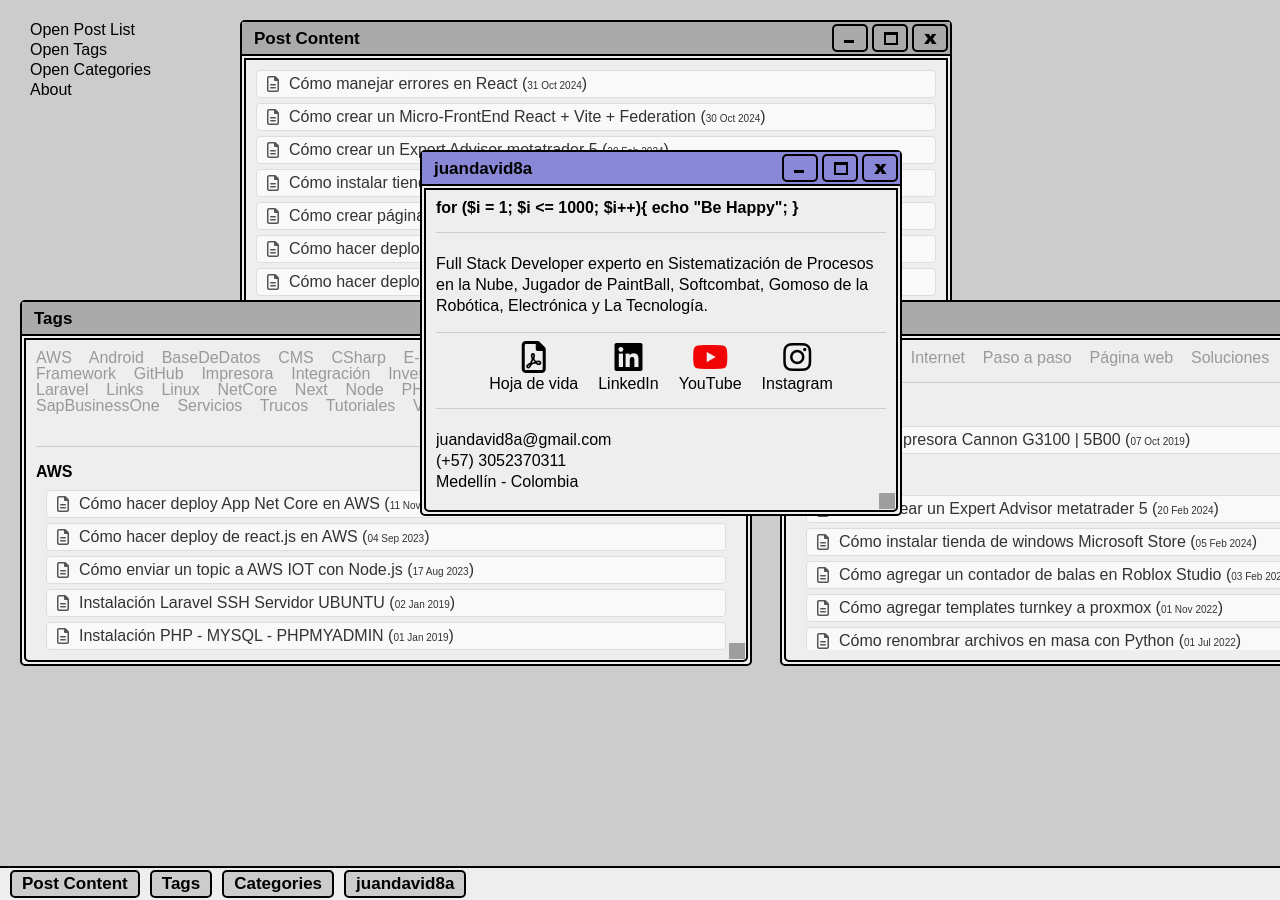
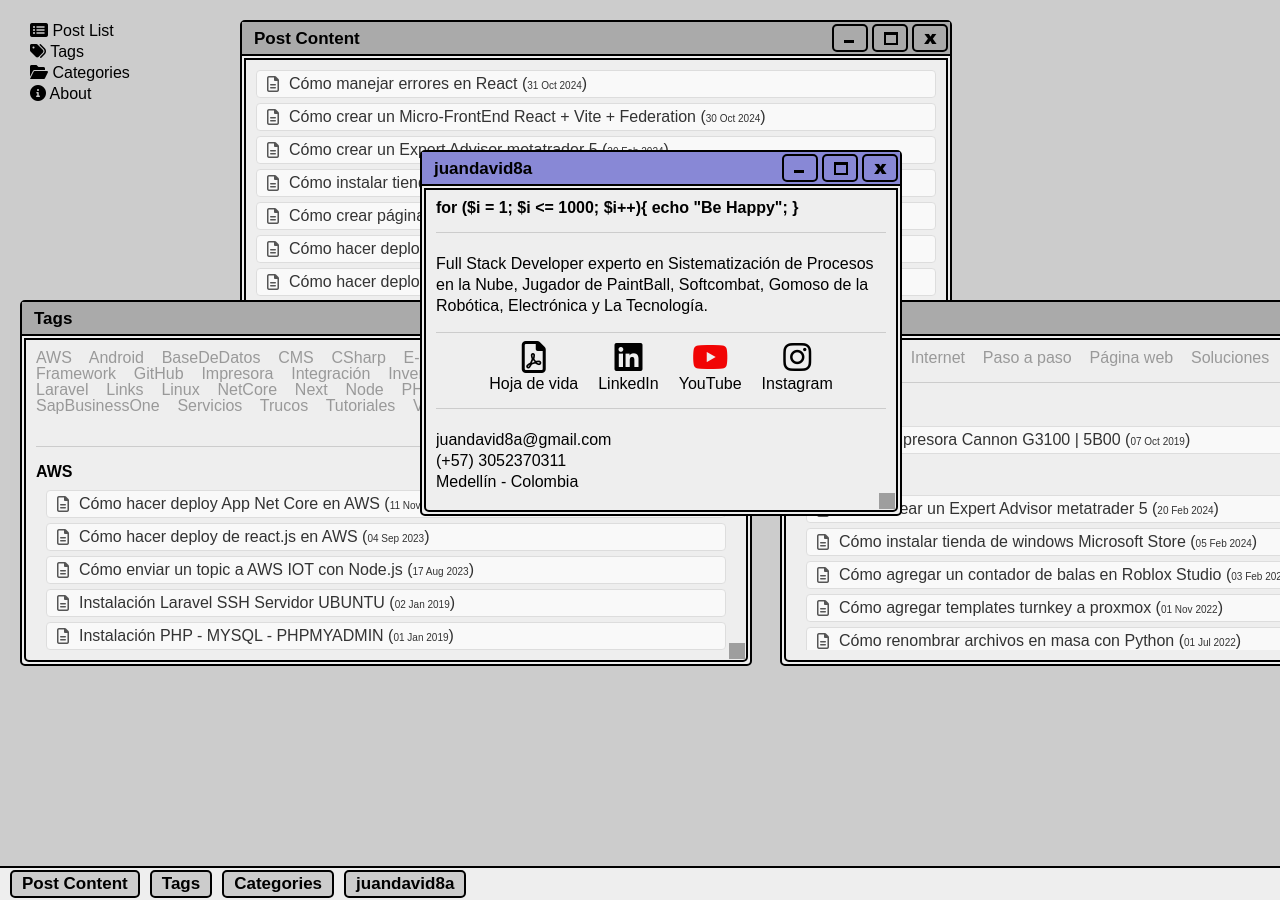
Before and after one commit to codigo8a/codigo8a.github.io, a Jekyll site: the page built from index.markdown, in a window 1280 px wide. Built offline with Jekyll 4.4.1, drawn with Linux system fonts in a browser that asks for light colours; nearby versions of some CDN libraries; grey boxes are pictures that could not be loaded.

Commit message:
icons menu updated

```diff
--- a/_layouts/home.html
+++ b/_layouts/home.html
@@ -180,8 +180,8 @@ layout: default
 <div id="taskbar"></div>
 
 <div id="icons">
-  <a class="openWindow" data-id="0">Open Post List</a>
-  <a class="openWindow" data-id="1">Open Tags</a>
-  <a class="openWindow" data-id="2">Open Categories</a>
-  <a class="openWindow" data-id="4">About</a>
+  <a class="openWindow" data-id="0"><i class="fas fa-list-alt"></i> Post List</a>
+  <a class="openWindow" data-id="1"><i class="fas fa-tags"></i> Tags</a>
+  <a class="openWindow" data-id="2"><i class="fas fa-folder-open"></i> Categories</a>
+  <a class="openWindow" data-id="4"><i class="fas fa-info-circle"></i> About</a>
 </div>
```
